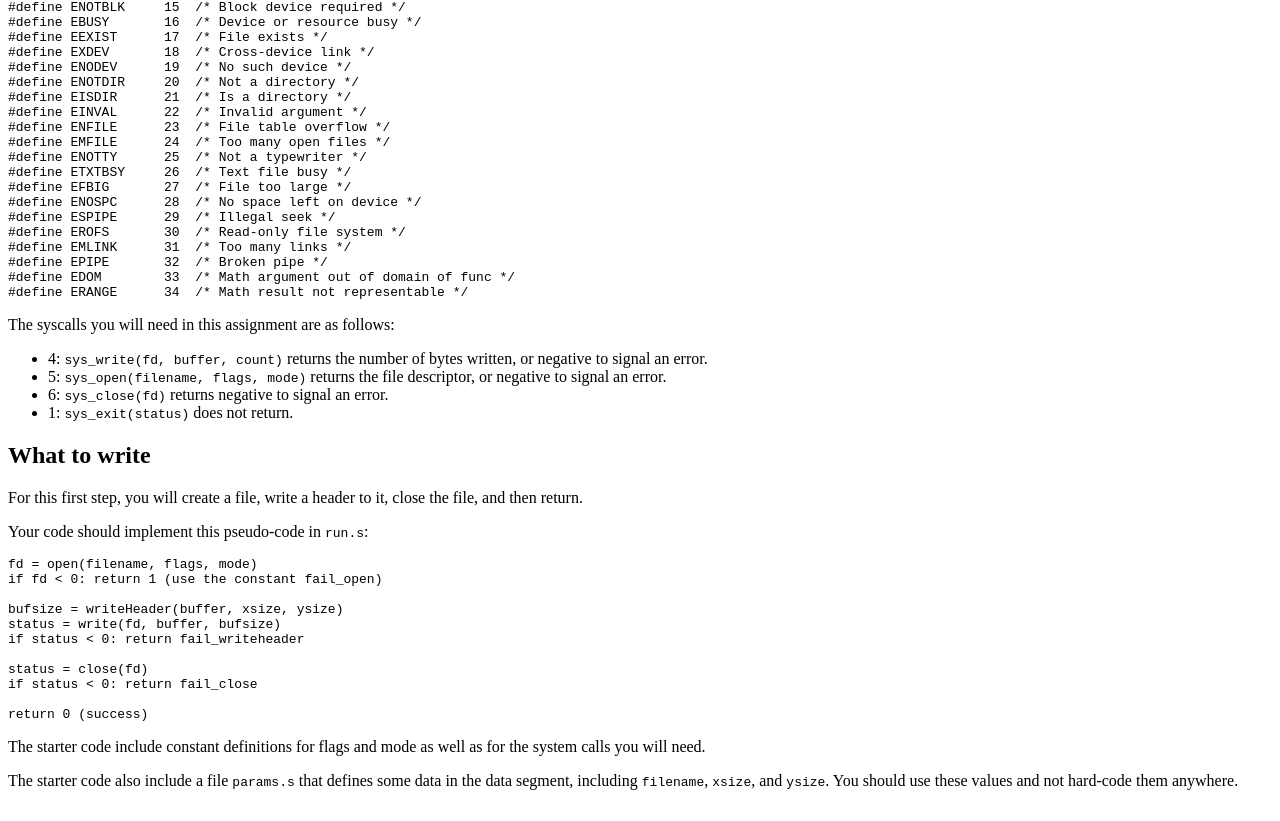
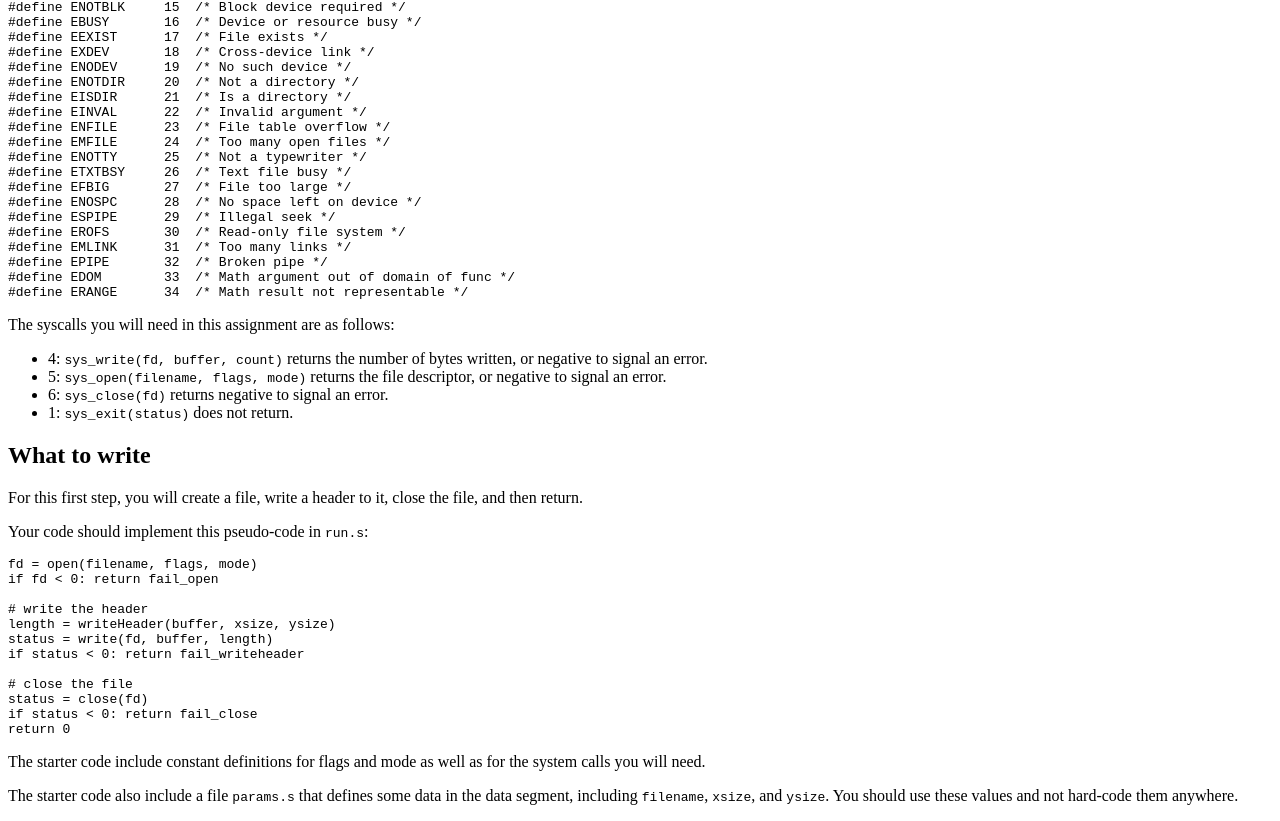
Before and after one commit to bcase9/cs2810, a plain HTML site: page cs2810-arm-mandelbrot/doc/index.html in a window 1280 px wide. Shown: the part 813-1634 px from the top of the page. Drawn offline with Linux system fonts and the light colour scheme.

Commit message:
changed p3 to P3

```diff
--- a/cs2810-arm-mandelbrot/doc/index.html
+++ b/cs2810-arm-mandelbrot/doc/index.html
@@ -100,16 +100,17 @@ close the file, and then return.</p>
 <p>Your code should implement this pseudo-code in <code>run.s</code>:</p>
 
 <pre><code>fd = open(filename, flags, mode)
-if fd &lt; 0: return 1 (use the constant fail_open)
+if fd &lt; 0: return fail_open
 
-bufsize = writeHeader(buffer, xsize, ysize)
-status = write(fd, buffer, bufsize)
+# write the header
+length = writeHeader(buffer, xsize, ysize)
+status = write(fd, buffer, length)
 if status &lt; 0: return fail_writeheader
 
+# close the file
 status = close(fd)
 if status &lt; 0: return fail_close
-
-return 0 (success)
+return 0
 </code></pre>
 
 <p>The starter code include constant definitions for flags and mode as
```
Also changed, not shown: 2 other files.
